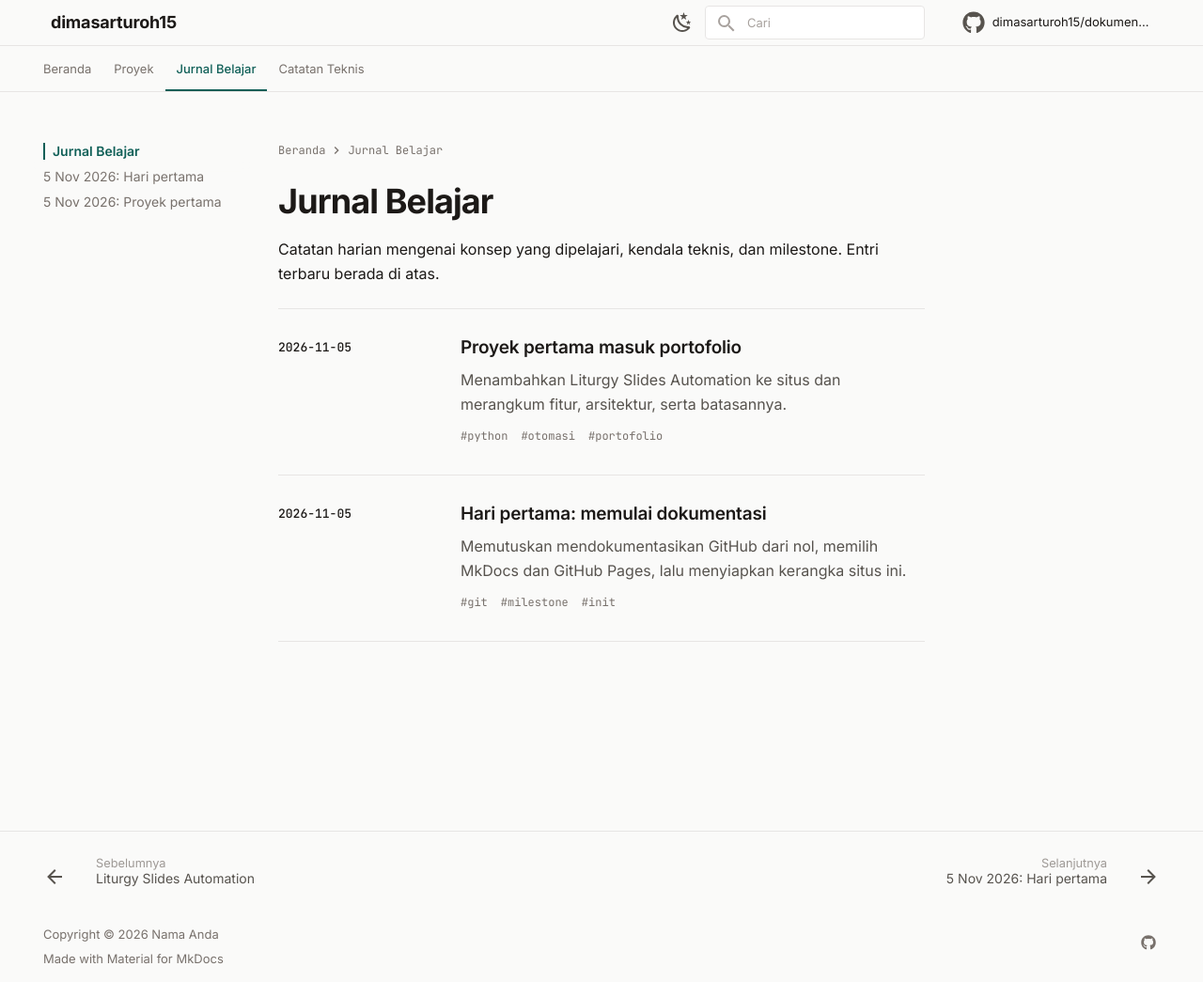
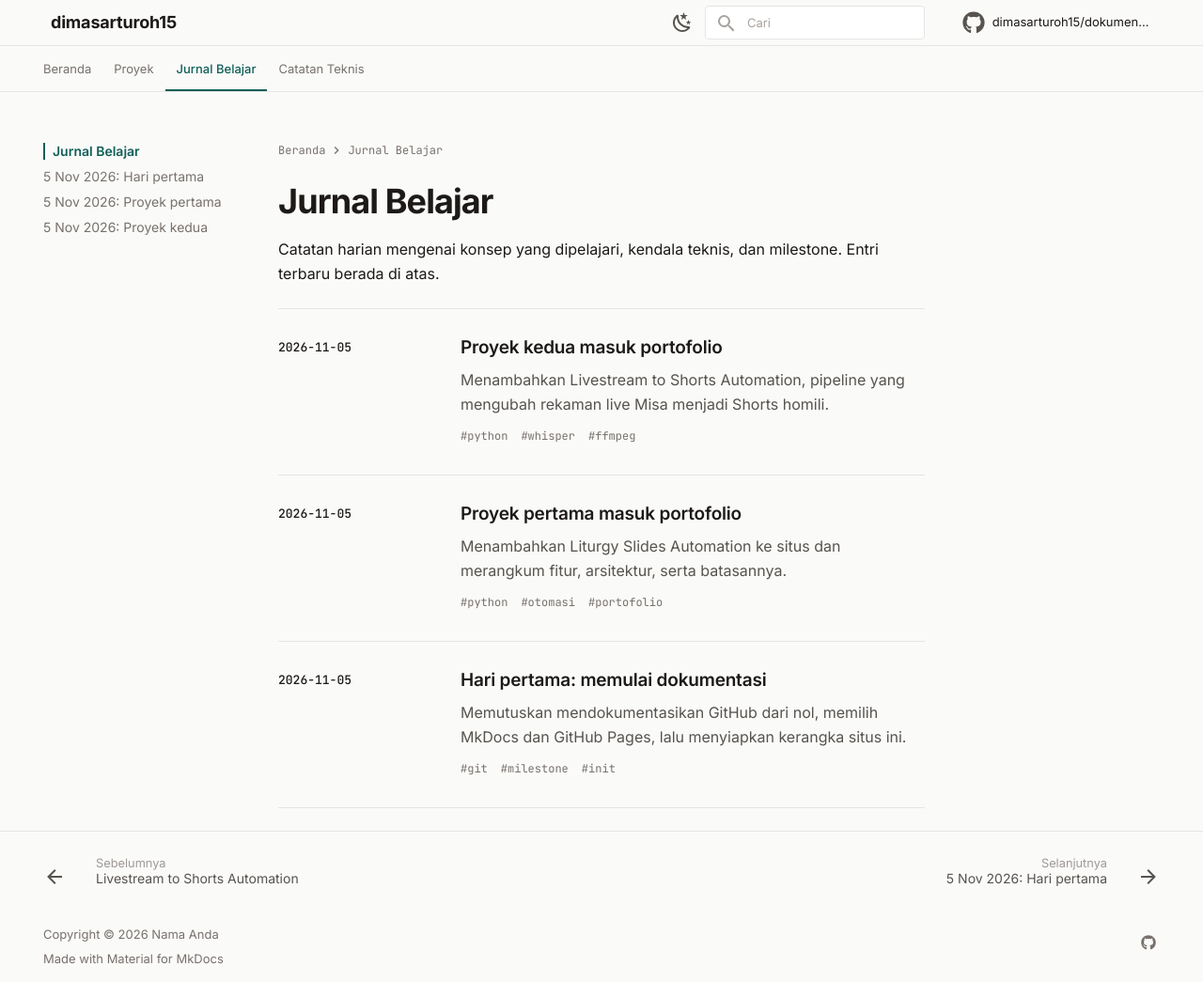
Before and after one commit to dimasarturoh15/dimasarturoh15.github.io, an MkDocs documentation site: the page built from docs/journal/index.md, in a window 1280 px wide and 1045 px high. Shown: the whole window at 94% size. Built offline with MkDocs 1.6.1 and Material for MkDocs 9.7.7, drawn with Linux system fonts in a browser that asks for light colours; comment, search, counter and statistics services are not loaded.

Commit message:
Add Livestream to Shorts Automation project details and update documentation

```diff
--- a/docs/journal/index.md
+++ b/docs/journal/index.md
@@ -3,6 +3,14 @@
 Catatan harian mengenai konsep yang dipelajari, kendala teknis, dan milestone. Entri terbaru berada di atas.
 
 <ol class="log">
+  <li>
+    <div><time datetime="2026-11-05">2026-11-05</time></div>
+    <div>
+      <span class="log-title"><a href="2026-11-05-proyek-kedua/">Proyek kedua masuk portofolio</a></span>
+      <p>Menambahkan Livestream to Shorts Automation, pipeline yang mengubah rekaman live Misa menjadi Shorts homili.</p>
+      <div class="tags"><span>#python</span><span>#whisper</span><span>#ffmpeg</span></div>
+    </div>
+  </li>
   <li>
     <div><time datetime="2026-11-05">2026-11-05</time></div>
     <div>
--- a/mkdocs.yml
+++ b/mkdocs.yml
@@ -60,10 +60,12 @@ nav:
   - Proyek:
       - projects/index.md
       - Liturgy Slides Automation: projects/liturgy-slides-automation.md
+      - Livestream to Shorts Automation: projects/livestream-to-shorts-automation.md
   - Jurnal Belajar:
       - journal/index.md
       - "5 Nov 2026: Hari pertama": journal/2026-11-05.md
       - "5 Nov 2026: Proyek pertama": journal/2026-11-05-proyek-pertama.md
+      - "5 Nov 2026: Proyek kedua": journal/2026-11-05-proyek-kedua.md
   - Catatan Teknis:
       - notes/index.md
       - Git dasar: notes/git-dasar.md
```
Also changed, not shown: docs/index.md (+2 -0 lines), docs/journal/2026-11-05-proyek-kedua.md (added, +16 -0 lines), docs/projects/index.md (+1 -0 lines), docs/projects/livestream-to-shorts-automation.md (added, +78 -0 lines).
